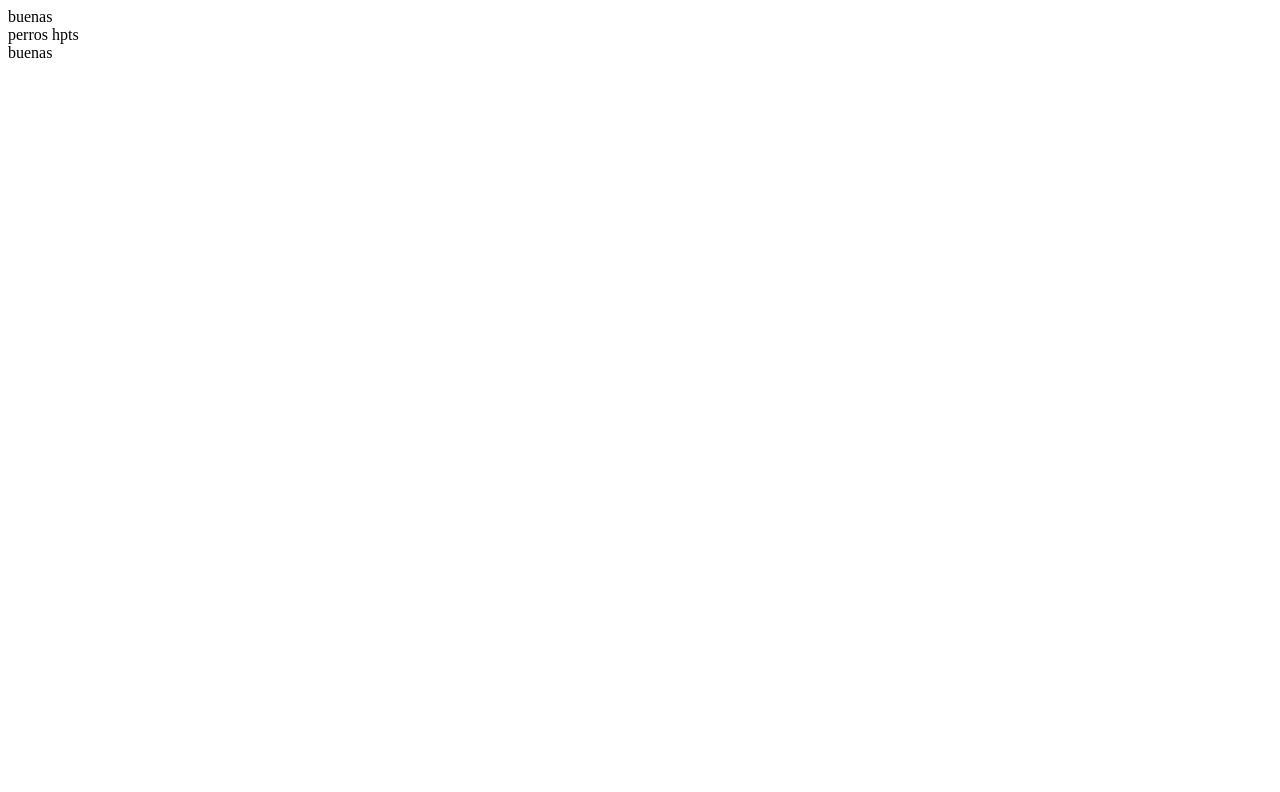
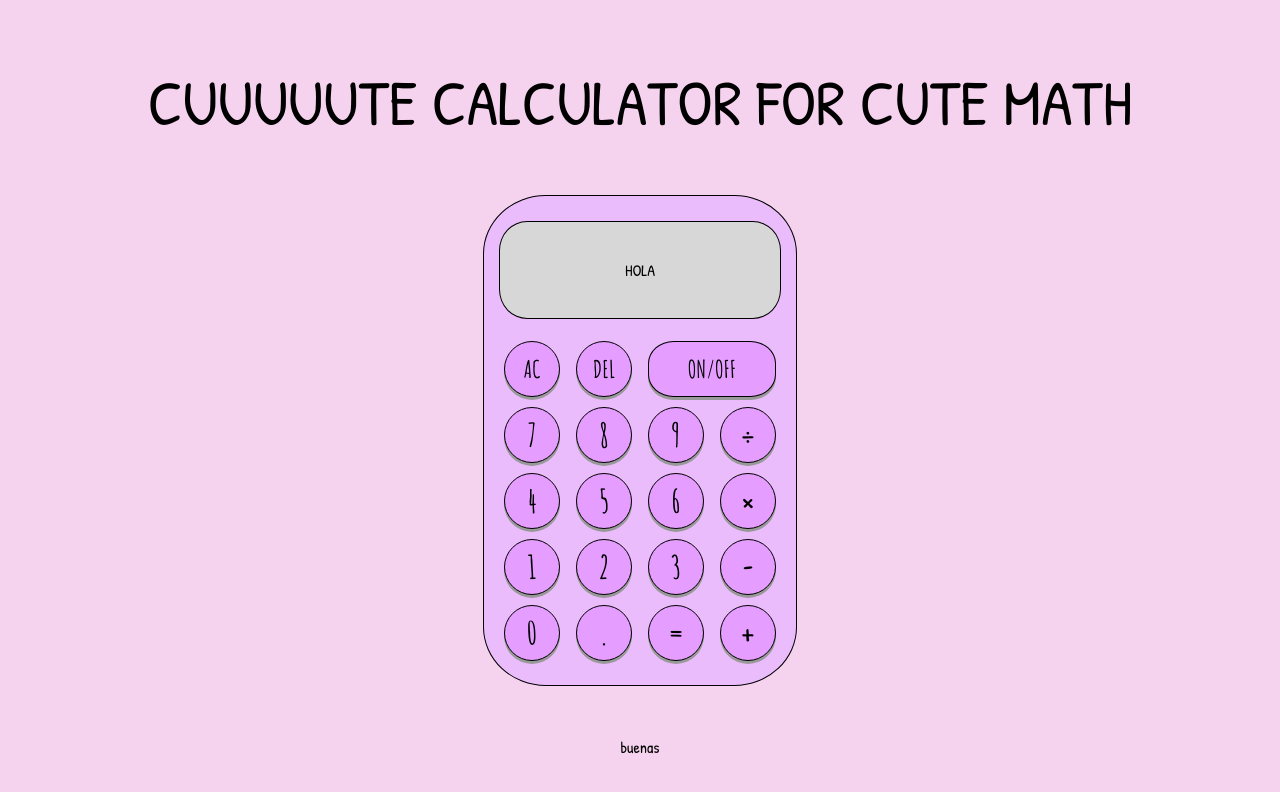
Before and after one commit to kitkathsita/calculator, a plain HTML site: page index.html in a window 1280 px wide. Drawn offline with Linux system fonts and the light colour scheme.

Commit message:
the calculator looks better now, the buttons are cute, but still doesnt work haha

```diff
--- a/index.html
+++ b/index.html
@@ -2,16 +2,50 @@
 <html lang="en">
 <head>
   <meta charset="UTF-8">
-  <meta http-equiv="X-UA-Compatible" content="IE=edge">
-  <meta name="viewport" content="width=device-width, initial-scale=1.0">
+  <link rel="stylesheet" href="style.css">
+  <link href="https://fonts.googleapis.com/css2?family=Amatic+SC:wght@700&display=swap" rel="stylesheet">
+  <link href="https://fonts.googleapis.com/css2?family=Amatic+SC:wght@700&family=Patrick+Hand&display=swap" rel="stylesheet">
   <title>Calculator</title>
 </head>
 <body>
   <header>
-    buenas
+    CUUUUUTE CALCULATOR FOR CUTE MATH
   </header>
   <main>
-    perros hpts
+    <div class='calculator'>
+      <div class="screen">
+        HOLA
+      </div>
+      <div class="but contain one">
+        <button class="ac"> AC</button>
+        <button class="del"> DEL </button>
+        <button class="turn on"> ON/OFF </button>
+      </div>
+      <div class="but contain">
+        <button class="number"> 7 </button>
+        <button class="number"> 8 </button>
+        <button class="number"> 9 </button>
+        <button class="ope division"> <span>&divide</span> </button>
+      </div>
+      <div class="but contain">
+        <button class="number"> 4 </button>
+        <button class="number"> 5 </button>
+        <button class="number"> 6 </button>
+        <button class="ope multiply"><span>&times</span></button>
+      </div>
+      <div class="but contain">
+        <button class="number"> 1 </button>
+        <button class="number"> 2 </button>
+        <button class="number"> 3 </button>
+        <button class="ope substract"> - </button>
+      </div>
+      <div class="but contain">
+        <button class="number"> 0 </button>
+        <button class="decimal"> . </button>
+        <button class="ope equal"> <span>&equals;</span> </button>
+        <button class="ope adition"> + </button>
+      </div>
+    </div>
   </main>
   <footer>
     buenas
--- a/style.css
+++ b/style.css
@@ -0,0 +1,80 @@
+body {
+  display: flex;
+  flex-direction: column;
+  justify-content: space-evenly;
+  align-items: center;
+  height: 100vh;
+  font-family: 'Patrick Hand', cursive;
+  background-color: rgb(245, 210, 237);
+}
+
+header {
+  font-size: 8vh;
+  text-align: center;
+}
+
+.calculator {
+  display: flex;
+  flex-direction: column;
+  justify-content: space-between;
+  align-items: center;
+  height: 55vh;
+  width: 35vh;
+  border: 0.2vh solid;
+  border-radius: 20% / 12%;
+  padding: 3.06vh 2.04vh;
+  background-color: rgb(234, 188, 251);
+  gap: 1vh;
+}
+
+.screen {
+  display: flex;
+  border: 0.2vh solid;
+  border-radius: 10% / 30%;
+  justify-content: center;
+  text-align: center;
+  align-items: center;
+  height: 12vh;
+  width: 35vh;
+  margin-bottom: 1.5vh;
+  background-color: rgb(215, 215, 215);
+}
+
+button {
+  height: 7vh;
+  width: 7vh;
+  border: 0.2vh solid;
+  border-radius: 50%;
+  font-size: 4vh;
+  font-family: 'Amatic SC', cursive;
+  background-color: rgb(229, 158, 255);
+  cursor: pointer;
+  box-shadow: 0 3px #999;
+}
+
+button:active {
+  box-shadow: 0 1px #666;
+  transform: translateY(2px);
+}
+
+.contain {
+  display: flex;
+  gap: 2vh;
+}
+
+.turn {
+  width: 16vh;
+  border-radius: 20% / 40%;
+  font-size: 3vh;
+}
+ .ac {
+  font-size: 3vh;
+ }
+
+ .del {
+  font-size: 3vh;
+ }
+
+ .ope {
+  font-size: 5vh;
+ }
```
